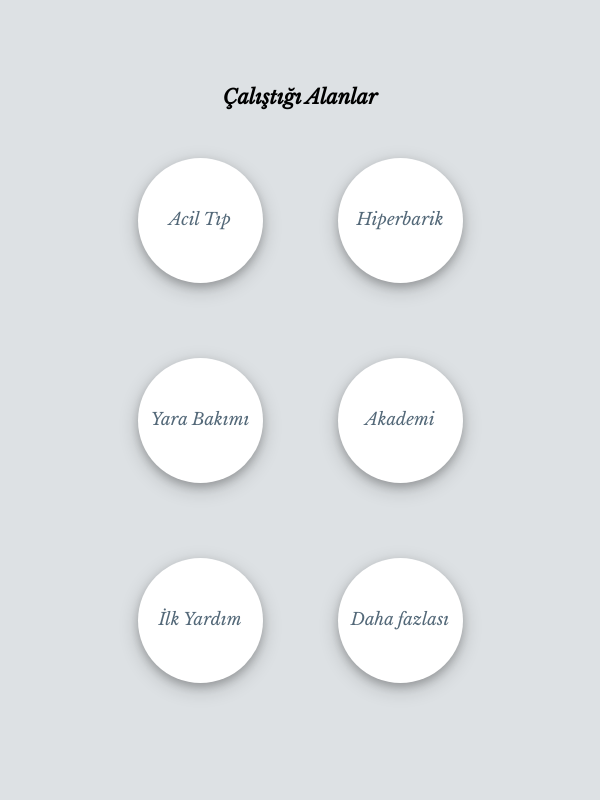
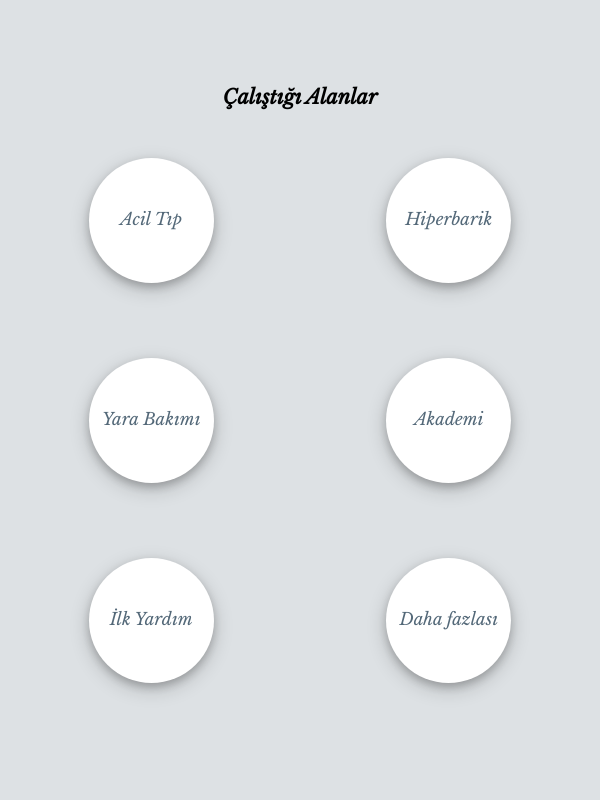
Before and after one commit to kerembay9/At-fB, a React (Create React App) app: page / in a window 600 px wide. Shown: the part 1720-2520 px from the top of the page. Built offline with nearby package versions, Linux system fonts and the light colour scheme; no server answers.

Commit message:
little changes

```diff
--- a/src/components/Navbar.jsx
+++ b/src/components/Navbar.jsx
@@ -64,7 +64,7 @@ const Navbar = ({sections}) => {
     <ul className='navul-sidebar'>
         {
             sections.map((section) => (
-            <li style ={{ width: `${1/(sectionsLength+2)*100}%`, cursor: "pointer" }} className='section' key={section}>
+            <li style ={{ width: "100%", cursor: "pointer" }} className='section' key={section}>
               <Link to={section} className="link" spy={true} smooth={true}><button className='buto' onClick={handleClick}><div>{section}</div></button></Link>
             </li>
         ))}
--- a/src/components/styles/Grid.css
+++ b/src/components/styles/Grid.css
@@ -20,6 +20,7 @@
   padding-bottom: 5%;
   width: 80%;
   display: grid;
+  column-gap: 12%;
   grid-template-columns: 1fr 1fr 1fr;
   grid-template-rows: 40vh 40vh;
   gap: 1em;
@@ -117,8 +118,9 @@
     height: 125px;
   }
   .grid-container {
-    width: 80%;
+    width: 100%;
     display: inline-grid;
+    column-gap: 24%;
     grid-template-columns: 1fr 1fr;
     grid-template-rows: 23vh 23vh 23vh;
     padding-bottom: 133px;
```
